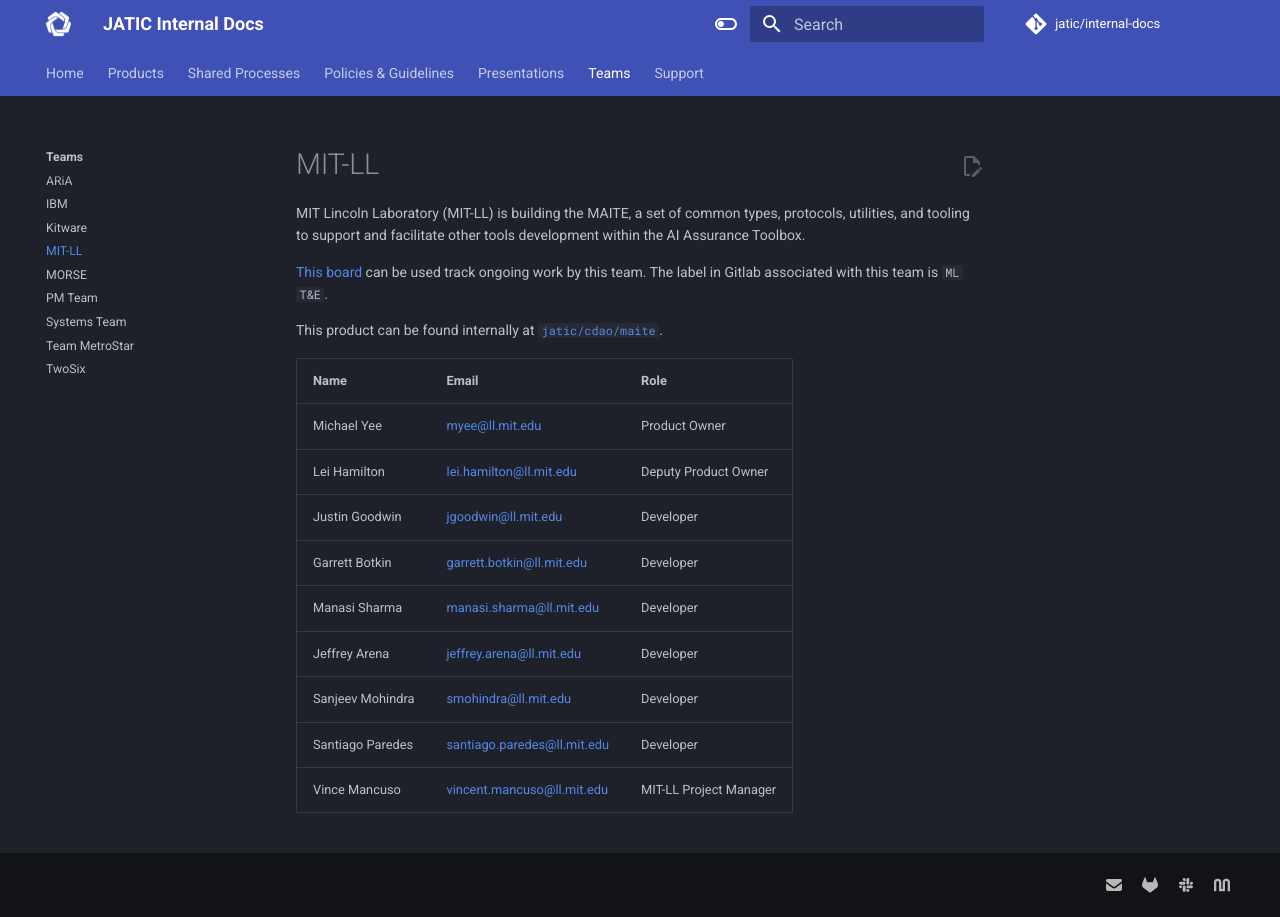
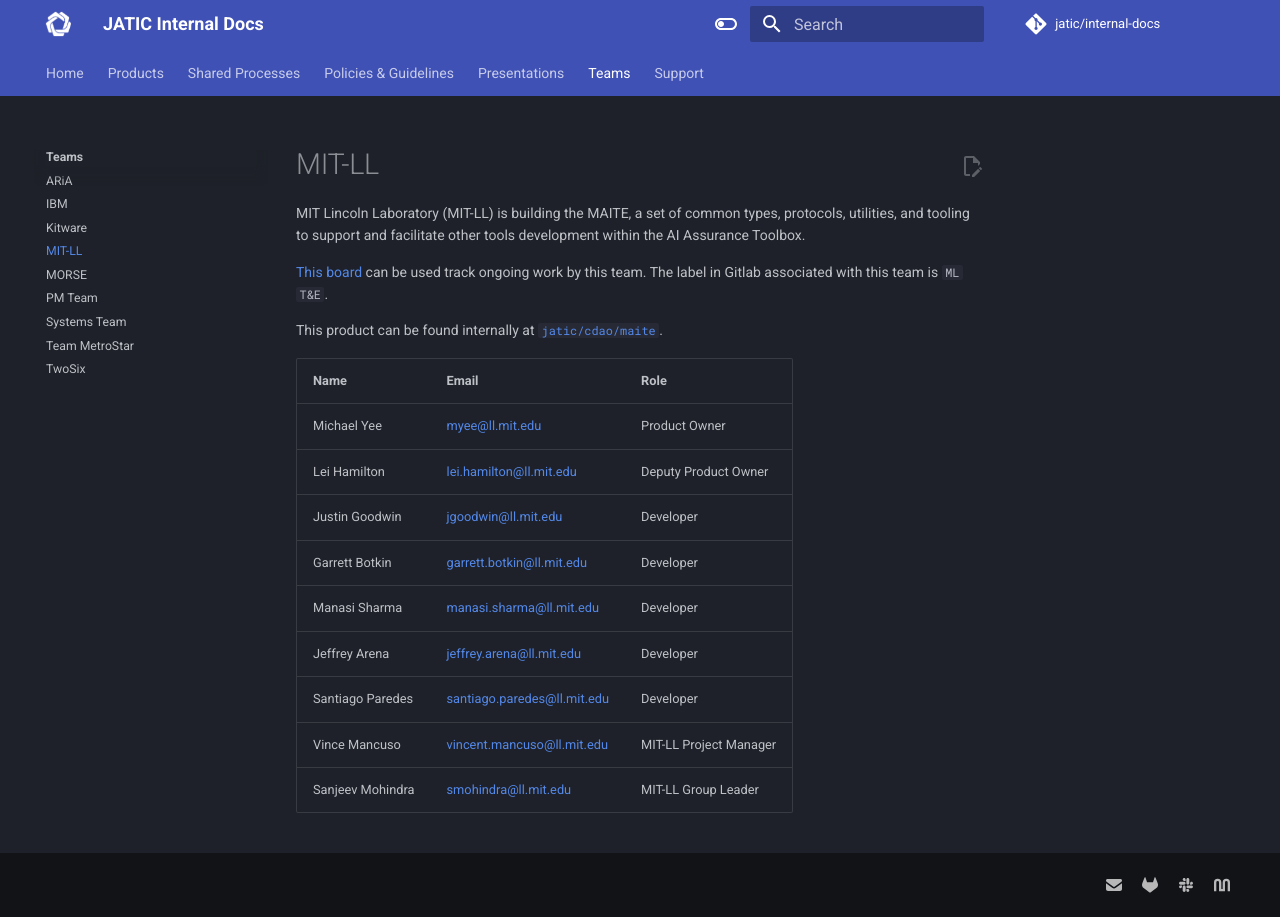
Before and after one commit to zheng0xd/JATIC-internal-docs, an MkDocs documentation site: the page built from docs/teams/mitll.md, in a window 1280 px wide. Built offline with MkDocs 1.6.1 and Material for MkDocs 9.7.7, drawn with Linux system fonts in a browser that asks for light colours.

Commit message:
update roles

```diff
--- a/docs/teams/mitll.md
+++ b/docs/teams/mitll.md
@@ -14,6 +14,6 @@
 | Garrett Botkin | <garrett.botkin@ll.mit.edu> | Developer |
 | Manasi Sharma | <manasi.sharma@ll.mit.edu> | Developer |
 | Jeffrey Arena | <jeffrey.arena@ll.mit.edu> | Developer |
-| Sanjeev Mohindra | <smohindra@ll.mit.edu> | Developer |
 | Santiago Paredes | <santiago.paredes@ll.mit.edu> | Developer |
 | Vince Mancuso | <vincent.mancuso@ll.mit.edu> | MIT-LL Project Manager |
+| Sanjeev Mohindra | <smohindra@ll.mit.edu> | MIT-LL Group Leader |
```
